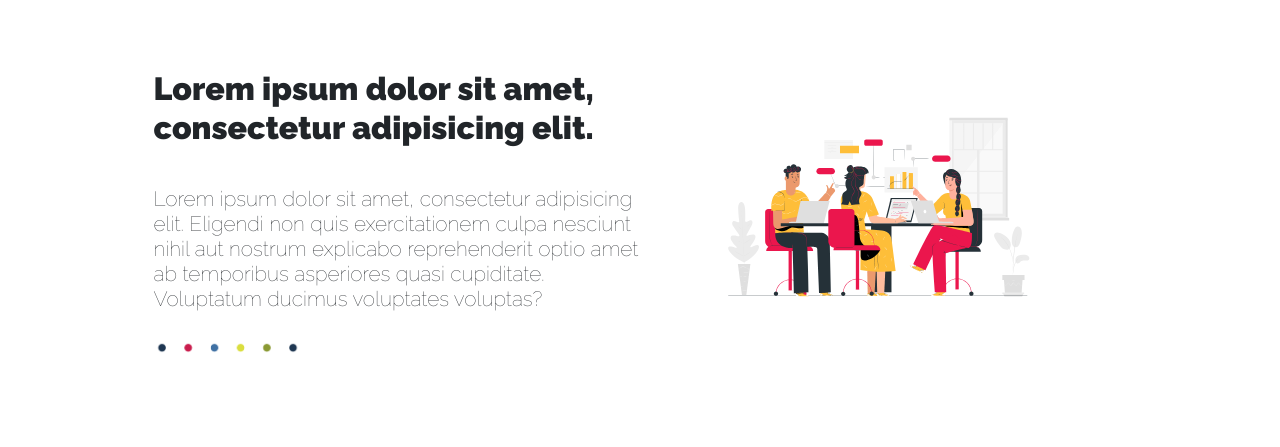
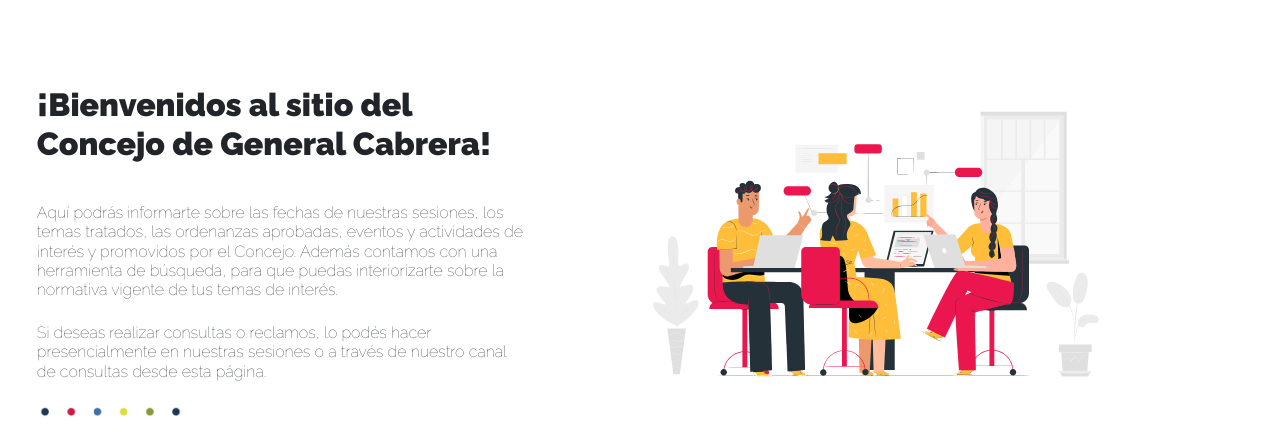
Before and after one commit to NicoPicotto/Concejo-Deliberante-Web, a React (Create React App) app: page / in a window 1280 px wide. Shown: the part 156-603 px from the top of the page. Built offline with nearby package versions, Linux system fonts and the light colour scheme; no server answers; the database is empty.

Commit message:
Añadiendo tooltips

```diff
--- a/src/App.css
+++ b/src/App.css
@@ -134,7 +134,7 @@
 .home-container {
   display: flex;
   padding: 2em;
-  height: 70vh;
+  height: 40em;
   width: 100vw;
   justify-content: center;
 }
@@ -152,7 +152,7 @@
 }
 .home-container .home-text-container .home-text {
   font-family: "Raleway", sans-serif;
-  font-size: 1.3em;
+  font-size: 1em;
   padding-bottom: 1em;
 }
 .home-container .home-text-container .home-dots {
@@ -160,7 +160,7 @@
 }
 .home-container .home-img-container {
   display: flex;
-  width: 40%;
+  width: 45em;
   align-items: center;
   justify-content: center;
 }
@@ -368,12 +368,17 @@
   width: 30%;
   margin-bottom: 2em;
 }
-.leg-landing-container .leg-text-container .leg-text {
+.leg-landing-container .leg-text-container .leg-text-container {
+  display: flex;
   font-family: "Raleway", sans-serif;
-  font-size: 1em;
-  padding-bottom: 1em;
+  width: 100%;
+  height: 10em;
 }
-.leg-landing-container .leg-img-container {
+.leg-landing-container .leg-text-container .leg-text-container .tooltip-palabra {
+  background-color: #febe39;
+  font-weight: bold;
+}
+.leg-landing-container .leg-text-container .leg-img-container {
   display: flex;
   width: 30%;
   align-items: center;
--- a/src/components/LandingHome/LandingHome.js
+++ b/src/components/LandingHome/LandingHome.js
@@ -17,13 +17,19 @@ const LandingHome = () => {
 		<div className='home-container'>
 			<div className='home-text-container'>
 				<h1 className='home-title'>
-					Lorem ipsum dolor sit amet, consectetur adipisicing elit.
+					¡Bienvenidos al sitio del Concejo de General Cabrera!
 				</h1>
 				<h2 className='home-text'>
-					Lorem ipsum dolor sit amet, consectetur adipisicing elit. Eligendi non
-					quis exercitationem culpa nesciunt nihil aut nostrum explicabo
-					reprehenderit optio amet ab temporibus asperiores quasi cupiditate.
-					Voluptatum ducimus voluptates voluptas?
+					Aquí podrás informarte sobre las fechas de nuestras sesiones, los
+					temas tratados, las ordenanzas aprobadas, eventos y actividades de
+					interés y promovidos por el Concejo. Además contamos con una
+					herramienta de búsqueda, para que puedas interiorizarte sobre la
+					normativa vigente de tus temas de interés.
+				</h2>
+				<h2 className='home-text'>
+					Si deseas realizar consultas o reclamos, lo podés hacer
+					presencialmente en nuestras sesiones o a través de nuestro canal de
+					consultas desde esta página.
 				</h2>
 				<img src={dots} className='home-dots' />
 			</div>
--- a/src/components/LandingHome/LandingHome.scss
+++ b/src/components/LandingHome/LandingHome.scss
@@ -3,7 +3,7 @@
 .home-container {
 	display: flex;
 	padding: 2em;
-	height: 70vh;
+	height: 40em;
 	width: 100vw;
 	justify-content: center;
 
@@ -22,7 +22,7 @@
 
 		.home-text {
 			font-family: $fuente-primaria;
-			font-size: 1.3em;
+			font-size: 1em;
 			padding-bottom: 1em;
 		}
 		.home-dots {
@@ -32,7 +32,7 @@
 
 	.home-img-container {
 		display: flex;
-		width: 40%;
+		width: 45em;
 		align-items: center;
 		justify-content: center;
 	}
--- a/src/components/SearchLegislacion/SearchLegislacion.js
+++ b/src/components/SearchLegislacion/SearchLegislacion.js
@@ -25,15 +25,28 @@ const SearchLegislacion = () => {
 						placeholder='Escribí acá para buscar'
 						className='leg-input'
 						onChange={(event) =>
-							setSearchTerm(event.target.value.normalize("NFD").replace(/[\u0300-\u036f]/g, "").toLocaleLowerCase())
+							setSearchTerm(
+								event.target.value
+									.normalize('NFD')
+									.replace(/[\u0300-\u036f]/g, '')
+									.toLocaleLowerCase()
+							)
 						}
 						search={searchTerm}
 					></input>
-					<img src={dots} className='home-dots' alt="separador puntos de colores"/>
-					<h3 className='leg-text'>
-						Aquí podrás buscar y encontrar todas las ordenanzas sancionadas
-						hasta hoy.
-					</h3>
+					<img
+						src={dots}
+						className='home-dots'
+						alt='separador puntos de colores'
+					/>
+					<div className='leg-text-container'>
+						<div>
+							Podés buscar la normativa que te interese por{' '}
+							<span className='tooltip-palabra'>
+								palabra clave
+							</span>
+						</div>
+					</div>
 				</div>
 				<div className='leg-img-container'>
 					<Lottie {...options} />
```
Also changed, not shown: src/components/SearchLegislacion/SearchLegislacion.scss (+19 -11 lines), 1 other file (tests, documents, lock files or other folders).
